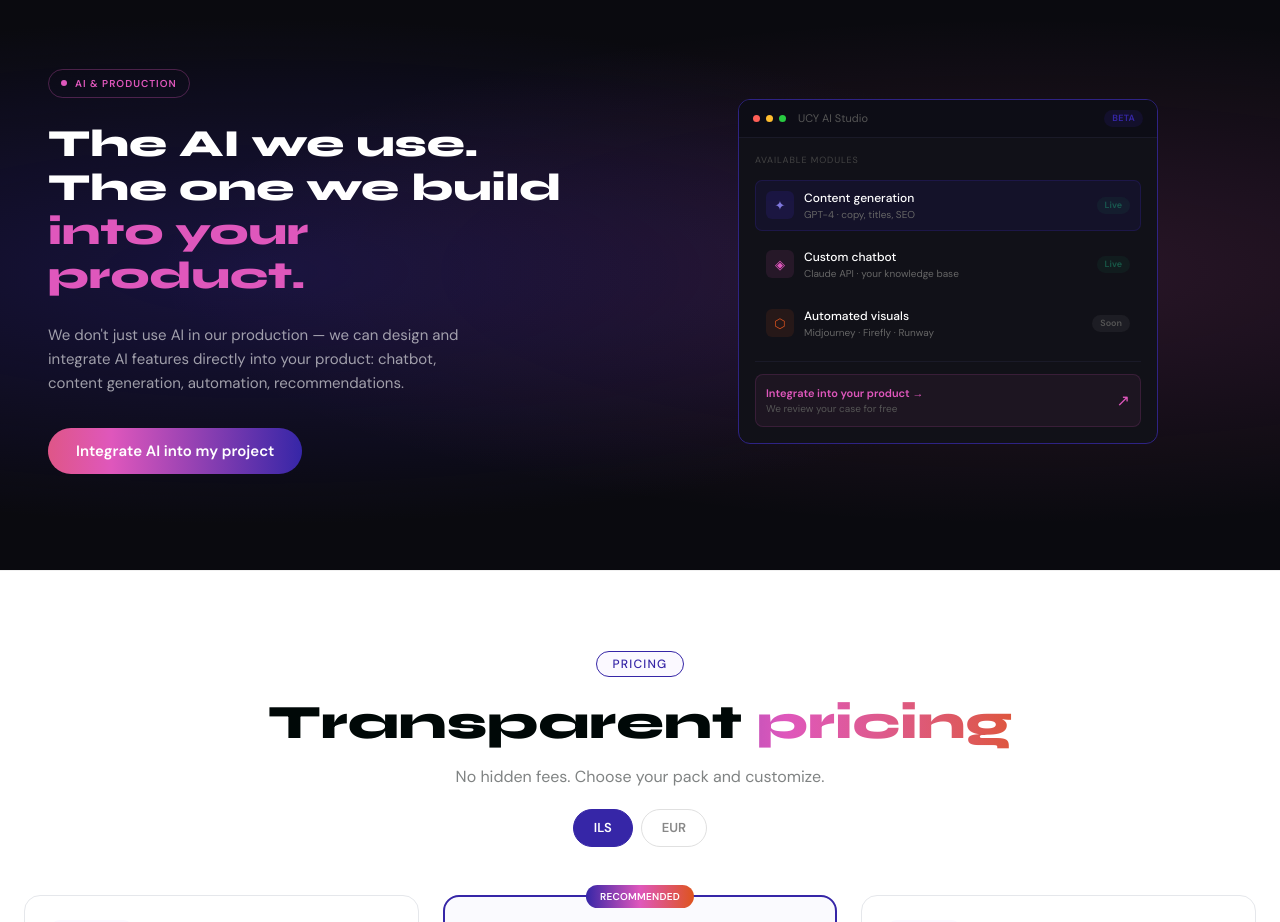
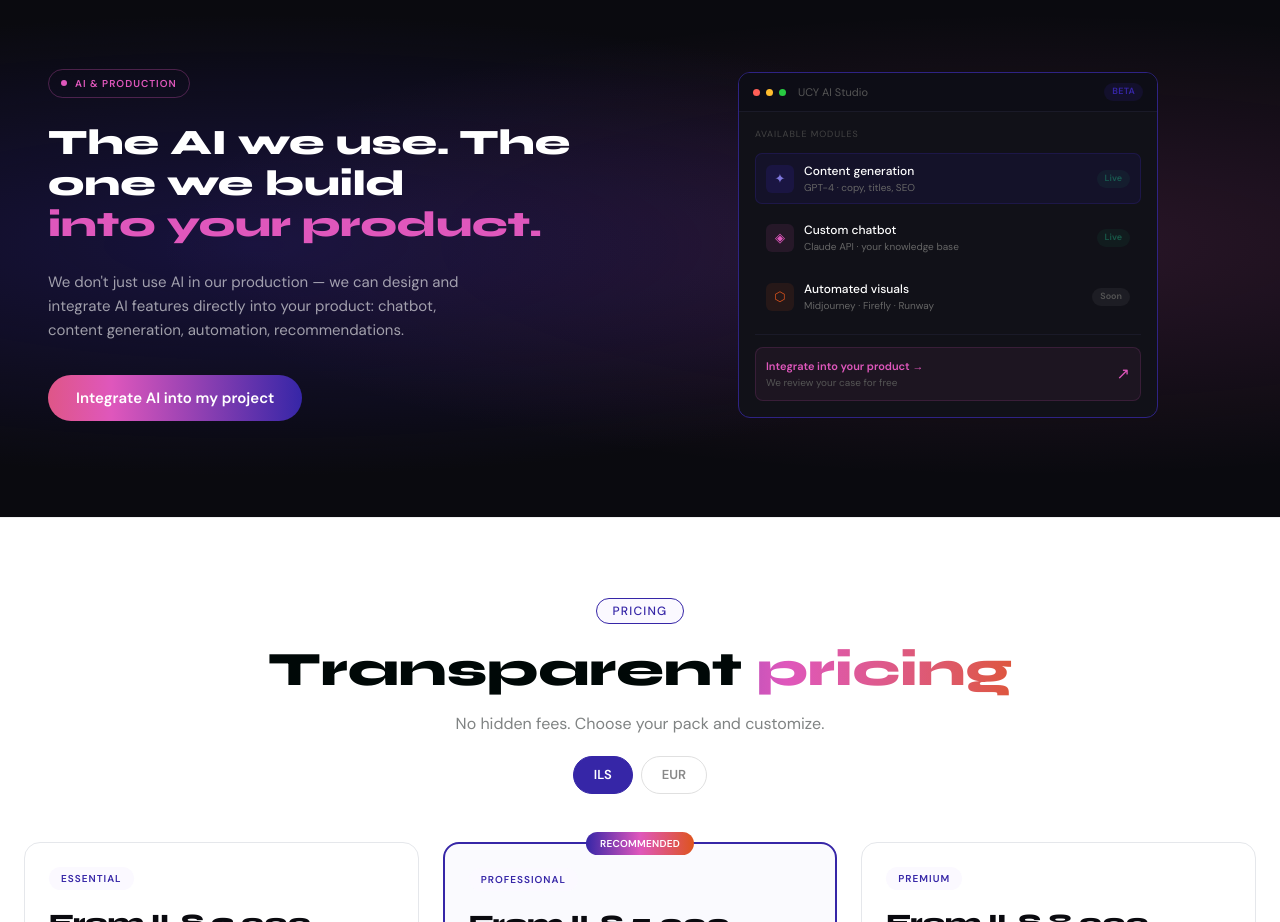
Before and after one commit to ucyweb28-svg/UCY_WEB_2026, a Next.js app: page /en in a window 1280 px wide. Shown: the part 5060-5982 px from the top of the page. Built offline with nearby package versions, Linux system fonts and the light colour scheme.

Commit message:
fix: AISection heading exactly 2 lines on desktop

```diff
--- a/components/sections/AISection.tsx
+++ b/components/sections/AISection.tsx
@@ -76,18 +76,11 @@ export function AISection() {
           </div>
 
           <h2
-            className="mt-6 font-heading font-extrabold"
-            style={{
-              color: 'white',
-              fontSize: 'clamp(28px, 3vw, 42px)',
-              lineHeight: 1.15,
-              whiteSpace: 'normal',
-              maxWidth: 520,
-            }}
+            className="mt-6 font-heading font-black text-[clamp(22px,5vw,30px)] md:text-[clamp(24px,2.8vw,38px)]"
+            style={{ color: 'white', lineHeight: 1.15 }}
           >
-            {t('headline_start')}{' '}
-            <span className="hidden md:inline"><br /></span>
-            <span style={{ color: '#DF57BC' }}>{t('headline_highlight')}</span>
+            <span className="block">{t('headline_start')}</span>
+            <span className="block" style={{ color: '#DF57BC' }}>{t('headline_highlight')}</span>
           </h2>
 
           <p
```
